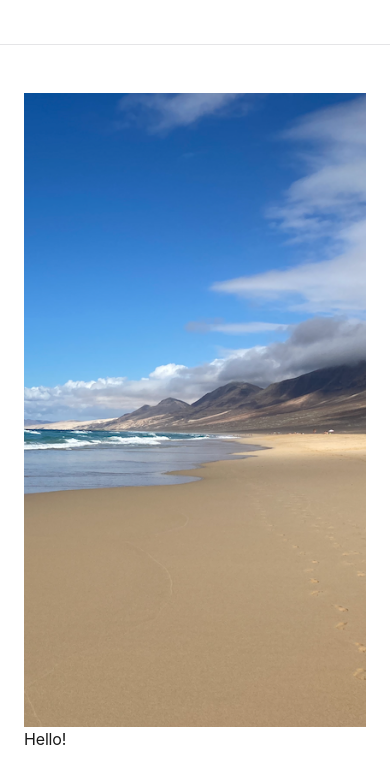
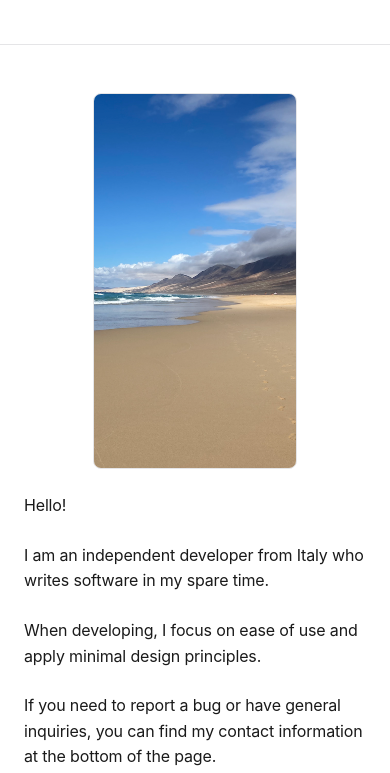
Before and after one commit to dotslashapps/dotslashapps.github.io, a plain HTML site: page index.html in a window 390 px wide. Shown: the part 52-825 px from the top of the page. Drawn offline with Linux system fonts and the light colour scheme.

Commit message:
Update main.css

```diff
--- a/assets/css/main.css
+++ b/assets/css/main.css
@@ -321,6 +321,29 @@ pre > code {
 }
 
 /**
+ * Home page image
+ */
+.home-pic {
+  float: right;
+  width: 202px;
+  border: #E5E5E7 1px solid;
+  margin-left: 1.5rem;
+  margin-bottom: 1rem;
+  border-radius: 8px;
+}
+
+@media screen and (max-width: 768px) {
+  .home-pic {
+    float: none;
+    margin-bottom: 1.5rem;
+    margin-left: 0;
+    display: block;
+    margin-left: auto;
+    margin-right: auto;
+  }
+}
+
+/**
  * Work items
  */
 .work-item {
```
